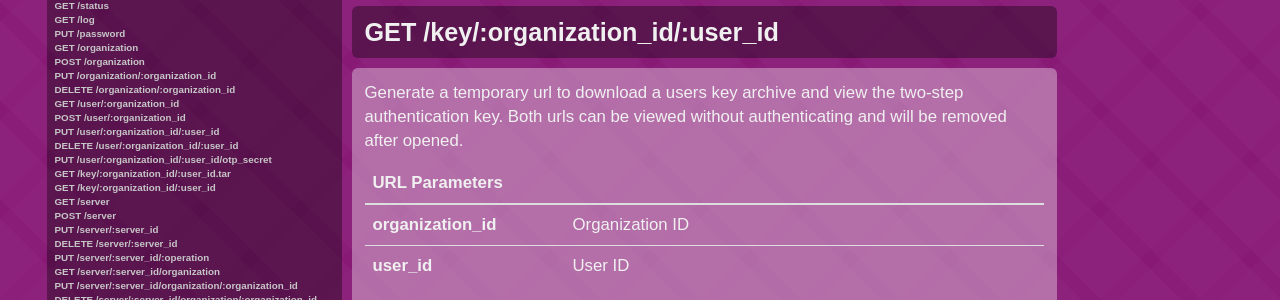
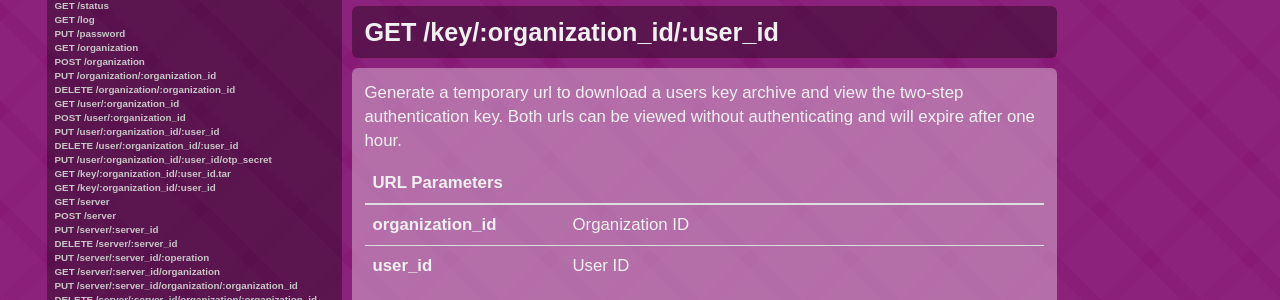
Before and after one commit to pritunl/pritunl.github.io, a Jekyll site: the page built from index.html, in a window 1280 px wide and 900 px high, scrolled down 21981 px. Shown: the part 177-477 px from the top of the window. Built offline with Jekyll 4.4.1, drawn with Linux system fonts in a browser that asks for light colours; nearby versions of some CDN libraries; Markdown is read by kramdown in place of the engine named in the settings.

Commit message:
Update key link api documentation

```diff
--- a/index.html
+++ b/index.html
@@ -2612,7 +2612,7 @@ assert(response.status_code == 200)</div>
         <div class="api-call info clearfix">
           <div class="api-call-description">
             <div class="text">
-              Generate a temporary url to download a users key archive and view the two-step authentication key. Both urls can be viewed without authenticating and will be removed after opened.
+              Generate a temporary url to download a users key archive and view the two-step authentication key. Both urls can be viewed without authenticating and will expire after one hour.
             </div>
             <table class="table">
               <thead>
```
